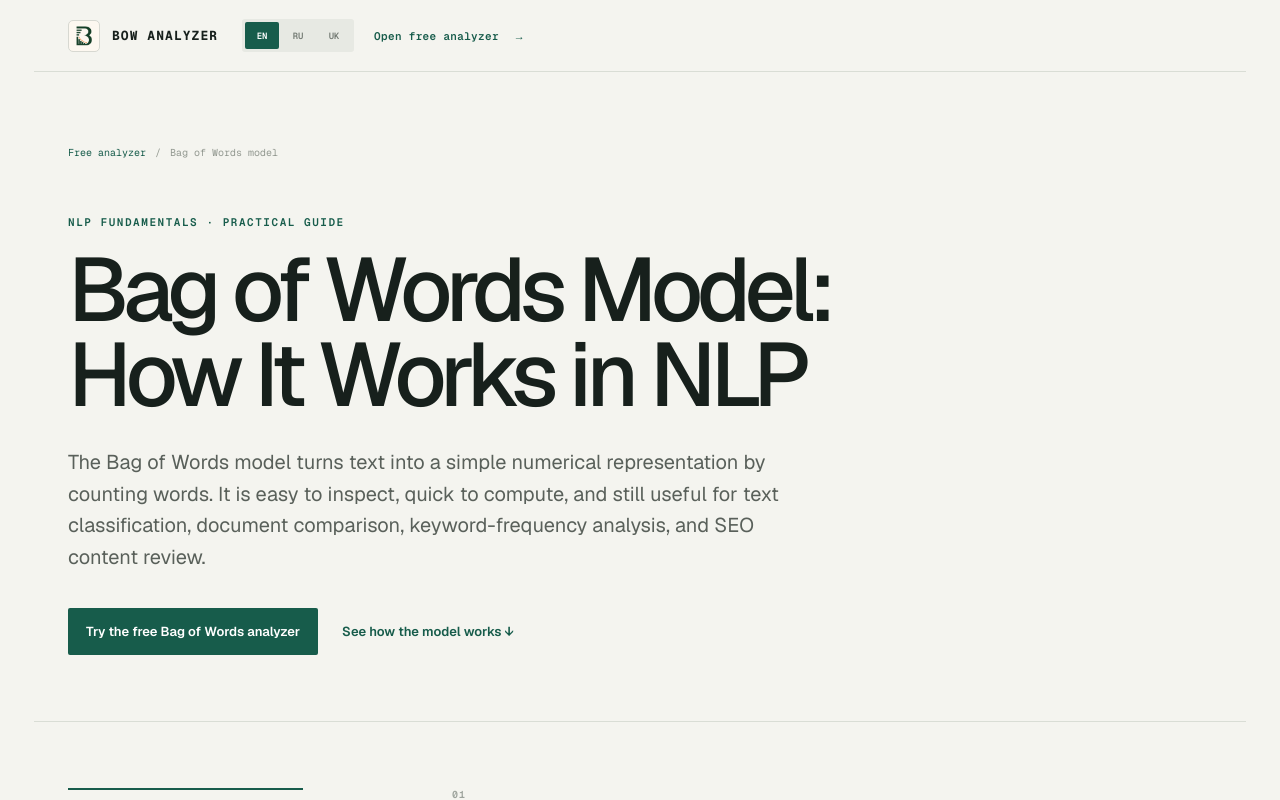
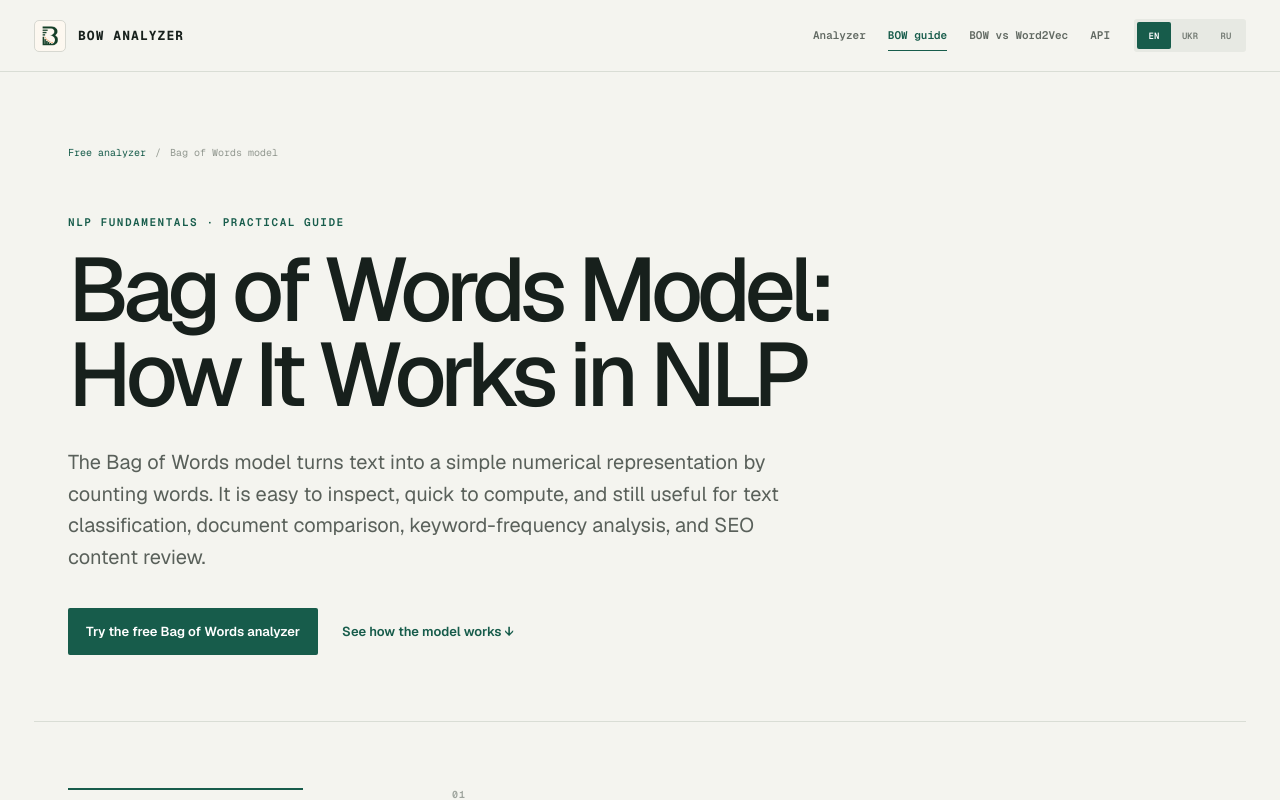
Before and after one commit to Tovt46/textanalysis.tools, a Next.js app: page /bag-of-words-model in a window 1280 px wide. Shown: the top 800 px of the page. Built offline with nearby package versions, Linux system fonts and the light colour scheme.

Commit message:
Unify site header and footer

```diff
--- a/app/(en)/api-docs/page.tsx
+++ b/app/(en)/api-docs/page.tsx
@@ -1,6 +1,7 @@
 import type { Metadata } from "next";
 import Link from "next/link";
 import { SITE_ICONS,SITE_URL } from "../../seo-metadata";
+import { SiteFooter,SiteHeader } from "../../SiteChrome";
 
 const path="/api-docs";
 const title="Free Bag of Words API Documentation | BOW Analyzer";
@@ -24,7 +25,7 @@ const compareExample=`{
 }`;
 
 export default function ApiDocsPage(){return <main className="article-page">
-  <header className="topbar article-topbar"><Link className="brand" href="/"><span className="brand-mark" aria-hidden="true"/><span>BOW ANALYZER</span></Link><div className="header-tools"><a className="article-tool-link" href="/openapi.json">OpenAPI JSON <span>→</span></a></div></header>
+  <SiteHeader locale="en" active="api"/>
   <article>
     <div className="article-hero"><nav className="breadcrumbs" aria-label="Breadcrumb"><Link href="/">Free analyzer</Link><span>/</span><span>API documentation</span></nav><p className="eyebrow">PUBLIC API · NO API KEY</p><h1>Bag of Words API for agents and apps</h1><p className="article-deck">Send text or a public URL and receive structured JSON. Analyze one input or compare two versions. Requests are stateless: submitted content is processed and not stored.</p><div className="article-actions"><a className="primary-article-cta" href="#quickstart">Start with one request</a><a href="/openapi.json">Read OpenAPI specification →</a></div></div>
     <div className="article-layout"><aside className="article-toc" aria-label="On this page"><b>On this page</b><a href="#quickstart">Quickstart</a><a href="#analyze">Analyze endpoint</a><a href="#compare">Compare endpoint</a><a href="#response">Response fields</a><a href="#limits">Limits and safety</a><a href="#discovery">Agent discovery</a></aside>
@@ -39,5 +40,5 @@ export default function ApiDocsPage(){return <main className="article-page">
       </div>
     </div>
   </article>
-  <footer className="article-footer"><span>BOW ANALYZER</span><p><Link href="/">Analyzer</Link> · <a href="/openapi.json">OpenAPI</a> · <a href="/llms.txt">llms.txt</a></p></footer>
+  <SiteFooter locale="en"/>
 </main>;}
--- a/app/(en)/bag-of-words-model/page.tsx
+++ b/app/(en)/bag-of-words-model/page.tsx
@@ -1,6 +1,7 @@
 import type { Metadata } from "next";
 import Link from "next/link";
 import { SITE_ICONS, SITE_URL } from "../../seo-metadata";
+import { SiteFooter,SiteHeader } from "../../SiteChrome";
 
 const path="/bag-of-words-model";
 const title="Bag of Words Model: How It Works in NLP | BOW Analyzer";
@@ -31,10 +32,7 @@ const schema={
 export default function BagOfWordsModelPage(){
   return <main className="article-page">
     <script type="application/ld+json" dangerouslySetInnerHTML={{__html:JSON.stringify(schema)}}/>
-    <header className="topbar article-topbar">
-      <Link className="brand" href="/"><span className="brand-mark" aria-hidden="true"/><span>BOW ANALYZER</span></Link>
-      <div className="header-tools"><nav className="ui-languages" aria-label="Article language"><Link className="active" href="/bag-of-words-model" hrefLang="en" lang="en" aria-current="page">EN</Link><Link href="/ru/bag-of-words-model" hrefLang="ru" lang="ru">RU</Link><Link href="/uk/bag-of-words-model" hrefLang="uk" lang="uk">UK</Link></nav><Link className="article-tool-link" href="/">Open free analyzer <span>→</span></Link></div>
-    </header>
+    <SiteHeader locale="en" active="guide" languagePaths={{en:"/bag-of-words-model",uk:"/uk/bag-of-words-model",ru:"/ru/bag-of-words-model"}}/>
 
     <article>
       <div className="article-hero">
@@ -156,6 +154,6 @@ export default function BagOfWordsModelPage(){
       </div>
     </article>
 
-    <footer className="article-footer"><span>BOW ANALYZER</span><p><Link href="/">Free Bag of Words SEO analyzer</Link></p></footer>
+    <SiteFooter locale="en"/>
   </main>;
 }
--- a/app/(en)/bag-of-words-vs-word2vec/page.tsx
+++ b/app/(en)/bag-of-words-vs-word2vec/page.tsx
@@ -1,6 +1,7 @@
 import type { Metadata } from "next";
 import Link from "next/link";
 import { SITE_ICONS, SITE_URL } from "../../seo-metadata";
+import { SiteFooter,SiteHeader } from "../../SiteChrome";
 
 const path="/bag-of-words-vs-word2vec";
 const title="Bag of Words vs Word2Vec: Key Differences | BOW Analyzer";
@@ -34,10 +35,7 @@ export default function BagOfWordsVsWord2VecPage(){
   return <main className="article-page">
     <script type="application/ld+json" dangerouslySetInnerHTML={{__html:JSON.stringify(schema)}}/>
 
-    <header className="topbar article-topbar">
-      <Link className="brand" href="/"><span className="brand-mark" aria-hidden="true"/><span>BOW ANALYZER</span></Link>
-      <div className="header-tools"><nav className="ui-languages" aria-label="Page language"><Link className="active" href={path} hrefLang="en" lang="en" aria-current="page">EN</Link></nav><Link className="article-tool-link" href="/">Open free analyzer <span>→</span></Link></div>
-    </header>
+    <SiteHeader locale="en" active="comparison"/>
 
     <article>
       <div className="article-hero">
@@ -159,6 +157,6 @@ export default function BagOfWordsVsWord2VecPage(){
       </div>
     </article>
 
-    <footer className="article-footer"><span>BOW ANALYZER</span><p><Link href="/bag-of-words-model">Bag of Words model guide</Link> · <Link href="/">Free SEO analyzer</Link></p></footer>
+    <SiteFooter locale="en"/>
   </main>;
 }
--- a/app/(uk)/uk/bag-of-words-model/page.tsx
+++ b/app/(uk)/uk/bag-of-words-model/page.tsx
@@ -1,6 +1,7 @@
 import type { Metadata } from "next";
 import Link from "next/link";
 import { SITE_ICONS, SITE_URL } from "../../../seo-metadata";
+import { SiteFooter,SiteHeader } from "../../../SiteChrome";
 
 const path="/uk/bag-of-words-model";
 const title="Модель Bag of Words: як вона працює в NLP | BOW Analyzer";
@@ -14,7 +15,7 @@ const schema={"@context":"https://schema.org","@type":"TechArticle",headline:"М
 export default function UkrainianBagOfWordsModelPage(){
   return <main className="article-page">
     <script type="application/ld+json" dangerouslySetInnerHTML={{__html:JSON.stringify(schema)}}/>
-    <header className="topbar article-topbar"><Link className="brand" href="/uk"><span className="brand-mark" aria-hidden="true"/><span>BOW ANALYZER</span></Link><div className="header-tools"><nav className="ui-languages" aria-label="Мова статті"><Link href="/bag-of-words-model" hrefLang="en" lang="en">EN</Link><Link href="/ru/bag-of-words-model" hrefLang="ru" lang="ru">RU</Link><Link className="active" href={path} hrefLang="uk" lang="uk" aria-current="page">UK</Link></nav><Link className="article-tool-link" href="/uk">Відкрити аналізатор <span>→</span></Link></div></header>
+    <SiteHeader locale="uk" active="guide" languagePaths={{en:"/bag-of-words-model",uk:path,ru:"/ru/bag-of-words-model"}}/>
 
     <article>
       <div className="article-hero"><nav className="breadcrumbs" aria-label="Навігаційний ланцюжок"><Link href="/uk">Безкоштовний аналізатор</Link><span>/</span><span>Модель Bag of Words</span></nav><p className="eyebrow">ОСНОВИ NLP · ПРАКТИЧНИЙ ПОСІБНИК</p><h1>Модель Bag of Words: як вона працює в NLP</h1><p className="article-deck">Модель Bag of Words перетворює текст на просте числове представлення, підраховуючи слова. Вона прозора, швидко обчислюється й досі корисна для класифікації текстів, порівняння документів, аналізу частотності ключових слів і перевірки SEO-контенту.</p><div className="article-actions"><Link className="primary-article-cta" href="/uk">Спробувати безкоштовний Bag of Words-аналізатор</Link><a href="#how-it-works">Як працює модель ↓</a></div></div>
@@ -40,6 +41,6 @@ export default function UkrainianBagOfWordsModelPage(){
         </div>
       </div>
     </article>
-    <footer className="article-footer"><span>BOW ANALYZER</span><p><Link href="/uk">Безкоштовний Bag of Words SEO-аналізатор</Link></p></footer>
+    <SiteFooter locale="uk"/>
   </main>;
 }
--- a/app/BowApp.tsx
+++ b/app/BowApp.tsx
@@ -2,6 +2,7 @@
 
 import { FormEvent, useCallback, useEffect, useId, useRef, useState } from "react";
 import { LOCALES, translate, type UiLang } from "./i18n";
+import { SiteFooter,SiteHeader } from "./SiteChrome";
 
 type Zone = "above" | "within" | "below" | "sparse-tail";
 type ZipfRow = { rank:number; term:string; actualCount:number; expectedCount:number; ratio:number; zone:Zone };
@@ -122,13 +123,6 @@ function Comparison({ baseline, current, onClear, t, uiLang }: { baseline:SavedR
   </section>;
 }
 
-const LANGUAGE_ROUTES: Record<UiLang,string> = { ru:"/ru", en:"/", uk:"/uk" };
-const HEADER_LABELS:Record<UiLang,{analyzer:string;guide:string;comparison:string}>={
-  en:{analyzer:"Analyzer",guide:"BOW guide",comparison:"BOW vs Word2Vec"},
-  ru:{analyzer:"Анализатор",guide:"Гайд по BOW",comparison:"BOW и Word2Vec"},
-  uk:{analyzer:"Аналізатор",guide:"Гайд по BOW",comparison:"BOW і Word2Vec"},
-};
-
 export default function BowApp({ uiLang }: { uiLang:UiLang }) {
   const [sourceType,setSourceType]=useState<"text"|"url">("text"); const [source,setSource]=useState("");
   const [language,setLanguage]=useState("en"); const [focus,setFocus]=useState("");
@@ -137,8 +131,6 @@ export default function BowApp({ uiLang }: { uiLang:UiLang }) {
   const [result,setResult]=useState<Analysis|null>(null); const [baseline,setBaseline]=useState<SavedResult|null>(null);
   const [loading,setLoading]=useState(false); const [error,setError]=useState("");
   const t:T=useCallback((key,vars)=>translate(uiLang,key,vars),[uiLang]);
-  const headerLabels=HEADER_LABELS[uiLang];
-  const guideHref=uiLang==="en"?"/bag-of-words-model":`/${uiLang}/bag-of-words-model`;
 
   useEffect(()=>{const timer=window.setTimeout(()=>{try{const raw=localStorage.getItem(CACHE_KEY);if(raw)setBaseline(JSON.parse(raw));const savedLists=localStorage.getItem(STOPWORDS_KEY);if(savedLists)setStopwordLists(JSON.parse(savedLists));}catch{}},0);return()=>window.clearTimeout(timer);},[]);
 
@@ -152,7 +144,7 @@ export default function BowApp({ uiLang }: { uiLang:UiLang }) {
   function clearA(){setBaseline(null);localStorage.removeItem(CACHE_KEY);}
 
   return <main>
-    <header className="topbar"><a className="brand" href="#top"><span className="brand-mark" aria-hidden="true"/><span>BOW ANALYZER</span></a><nav className="site-nav" aria-label="Main navigation"><a className="active" href={LANGUAGE_ROUTES[uiLang]} aria-current="page">{headerLabels.analyzer}</a><a href={guideHref}>{headerLabels.guide}</a><a href="/bag-of-words-vs-word2vec">{headerLabels.comparison}</a><a href="/api-docs">API</a></nav><div className="header-tools"><nav className="ui-languages" aria-label="Interface language">{(["ru","en","uk"] as UiLang[]).map(lang=><a key={lang} href={LANGUAGE_ROUTES[lang]} className={uiLang===lang?"active":""} hrefLang={lang} lang={lang} aria-current={uiLang===lang?"page":undefined}>{lang.toUpperCase()}</a>)}</nav></div></header>
+    <SiteHeader locale={uiLang} active="analyzer"/>
     <section className="hero reduced" id="top"><p className="eyebrow">{t("heroEye")}</p><h1>{t("heroLine")}<br/><em>{t("heroEm")}</em></h1><div className="hero-aside"><p className="hero-copy">{t("heroCopy")}</p><span className="privacy-note"><b/>{t("status")}</span></div></section>
 
     <form className="workspace" onSubmit={analyze}>
@@ -189,6 +181,6 @@ export default function BowApp({ uiLang }: { uiLang:UiLang }) {
 
     {baseline&&result&&<Comparison baseline={baseline} current={result} onClear={clearA} t={t} uiLang={uiLang}/>}
     {!result&&<section className="empty-state"><span>03</span><p>{t("empty")}</p></section>}
-    <footer><span>BOW ANALYZER</span><p>{t("footer")}</p><a href={uiLang==="en"?"/bag-of-words-model":`/${uiLang}/bag-of-words-model`}>{uiLang==="ru"?"Как работает модель Bag of Words →":uiLang==="uk"?"Як працює модель Bag of Words →":"How the Bag of Words model works →"}</a><a href="/api-docs">API →</a></footer>
+    <SiteFooter locale={uiLang}/>
   </main>;
 }
--- /dev/null
+++ b/app/SiteChrome.tsx
@@ -0,0 +1,46 @@
+import type { UiLang } from "./i18n";
+
+type ActiveNav="analyzer"|"guide"|"comparison"|"api";
+type LanguagePaths=Record<UiLang,string>;
+
+const ROOT_LANGUAGE_PATHS:LanguagePaths={en:"/",uk:"/uk",ru:"/ru"};
+
+const LABELS:Record<UiLang,{
+  analyzer:string;
+  guide:string;
+  comparison:string;
+  navigation:string;
+  languages:string;
+  privacy:string;
+}>={
+  en:{analyzer:"Analyzer",guide:"BOW guide",comparison:"BOW vs Word2Vec",navigation:"Main navigation",languages:"Language",privacy:"Text is processed without server storage."},
+  uk:{analyzer:"Аналізатор",guide:"Гайд по BOW",comparison:"BOW і Word2Vec",navigation:"Головна навігація",languages:"Мова",privacy:"Текст обробляється без збереження на сервері."},
+  ru:{analyzer:"Анализатор",guide:"Гайд по BOW",comparison:"BOW и Word2Vec",navigation:"Главная навигация",languages:"Язык",privacy:"Текст обрабатывается без сохранения на сервере."},
+};
+
+function navItems(locale:UiLang){
+  const labels=LABELS[locale];
+  return [
+    {key:"analyzer" as const,href:ROOT_LANGUAGE_PATHS[locale],label:labels.analyzer},
+    {key:"guide" as const,href:locale==="en"?"/bag-of-words-model":`/${locale}/bag-of-words-model`,label:labels.guide},
+    {key:"comparison" as const,href:"/bag-of-words-vs-word2vec",label:labels.comparison},
+    {key:"api" as const,href:"/api-docs",label:"API"},
+  ];
+}
+
+export function SiteHeader({locale,active,languagePaths=ROOT_LANGUAGE_PATHS}:{locale:UiLang;active:ActiveNav;languagePaths?:LanguagePaths}){
+  const labels=LABELS[locale];
+  return <header className="topbar site-header">
+    <a className="brand" href={ROOT_LANGUAGE_PATHS[locale]}><span className="brand-mark" aria-hidden="true"/><span>BOW ANALYZER</span></a>
+    <nav className="site-nav" aria-label={labels.navigation}>{navItems(locale).map(item=><a key={item.key} className={active===item.key?"active":undefined} href={item.href} aria-current={active===item.key?"page":undefined}>{item.label}</a>)}</nav>
+    <div className="header-tools"><nav className="ui-languages" aria-label={labels.languages}>{(["en","uk","ru"] as UiLang[]).map(language=><a key={language} href={languagePaths[language]} className={locale===language?"active":undefined} hrefLang={language} lang={language} aria-current={locale===language?"page":undefined}>{language==="uk"?"UKR":language.toUpperCase()}</a>)}</nav></div>
+  </header>;
+}
+
+export function SiteFooter({locale}:{locale:UiLang}){
+  const labels=LABELS[locale];
+  return <footer className="site-footer">
+    <div className="site-footer-brand"><a className="brand" href={ROOT_LANGUAGE_PATHS[locale]}><span className="brand-mark" aria-hidden="true"/><span>BOW ANALYZER</span></a><p>{labels.privacy}</p></div>
+    <div className="site-footer-links"><nav className="site-footer-nav" aria-label={labels.navigation}>{navItems(locale).map(item=><a key={item.key} href={item.href}>{item.label}</a>)}</nav><nav className="site-footer-utility" aria-label="Machine-readable resources"><a href="/openapi.json">OpenAPI</a><a href="/llms.txt">llms.txt</a><a href="/sitemap.xml">Sitemap</a></nav></div>
+  </footer>;
+}
```
Also changed, not shown: app/(ru)/ru/bag-of-words-model/page.tsx (+3 -5 lines), app/globals.css (+12 -6 lines).
